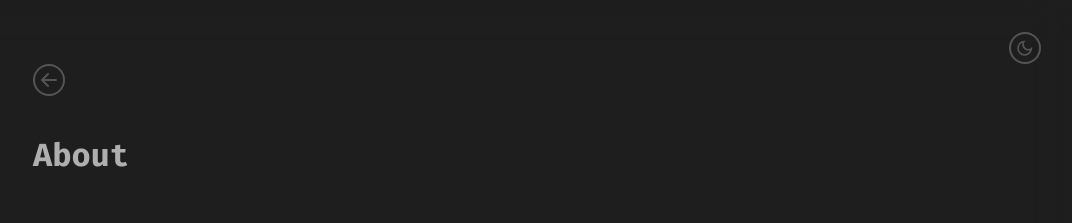
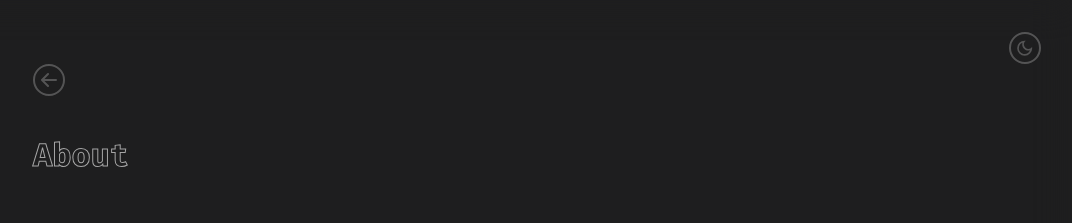
Before and after one commit to zhaungsont/2024-portfolio, a Next.js app: page /about in a window 1280 px wide. Shown: the top 223 px of the page, without its empty margins (207-1279 px from the left). Built offline with nearby package versions, Linux system fonts and the light colour scheme.

Commit message:
style: cool ass outlined text

```diff
--- a/src/app/ui/SubPage/SubPage.module.scss
+++ b/src/app/ui/SubPage/SubPage.module.scss
@@ -30,11 +30,12 @@
 	}
 
 	.title {
-		color: var(--text-color);
+		-webkit-text-stroke: 1px var(--text-color);
+		color: transparent;
 		margin-top: 2rem;
 		font-size: 2rem;
 		margin-bottom: 3rem;
-		filter: opacity(0.8);
+		filter: opacity(0.75);
 	}
 }
 
```
